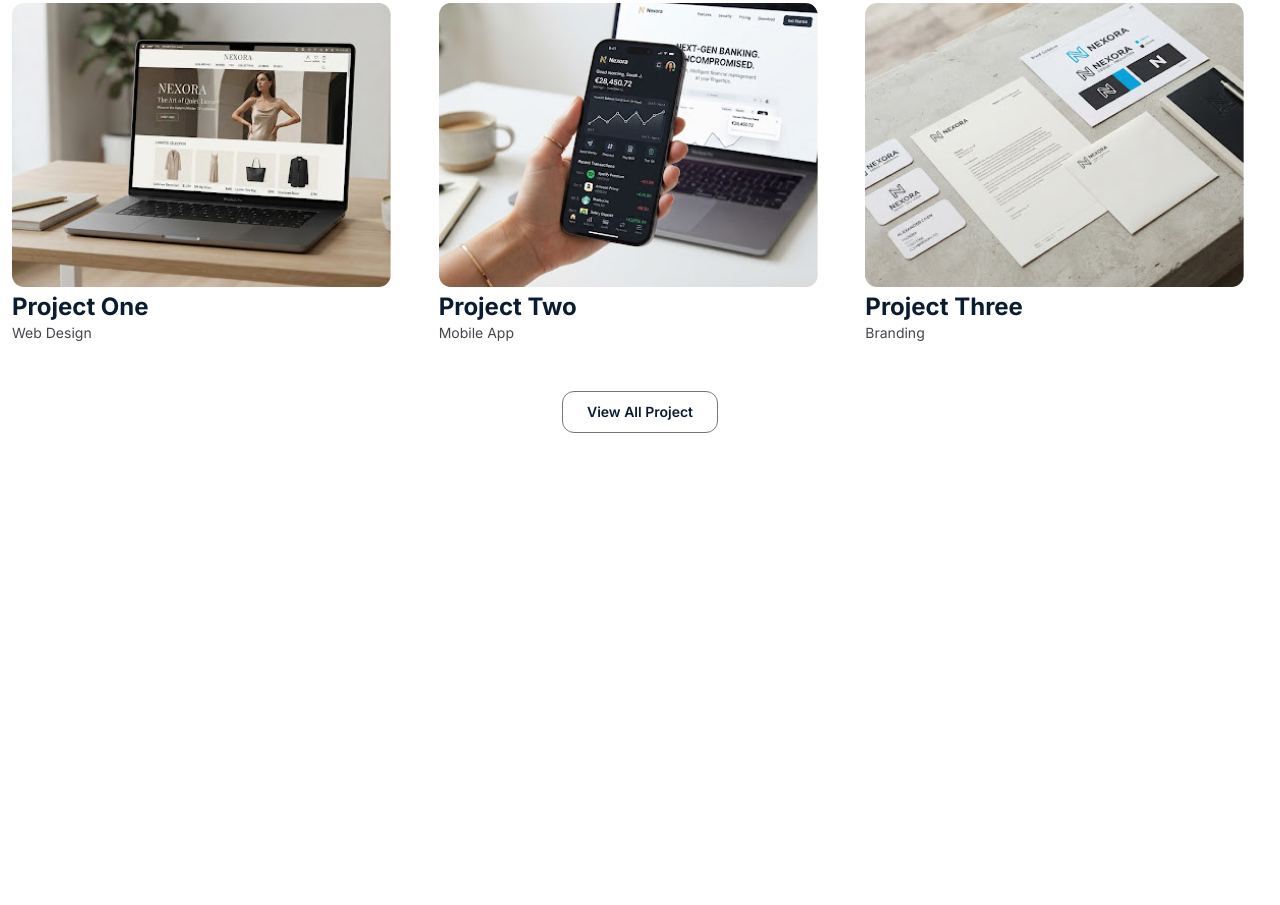
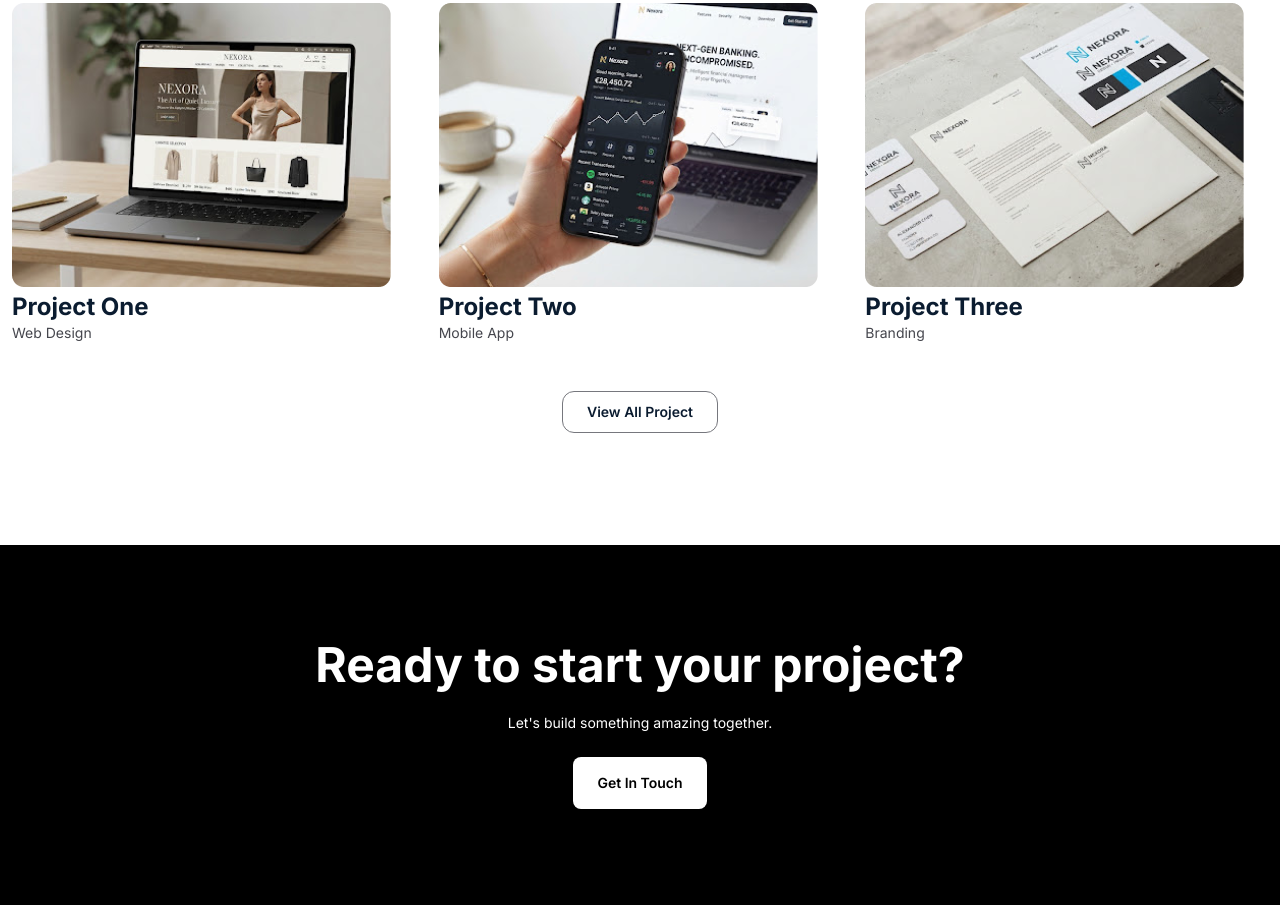
Before and after one commit to emonahmed-dev/CodeOrbit_ResponsiveLandingPage, a website: page index.html in a window 1280 px wide. Shown: the part 2702-3607 px from the top of the page. Before the commit the page ends 3247 px from the top, so only its background shows below. Drawn offline with Linux system fonts and the light colour scheme.

Commit message:
all sections are complite without footer

```diff
--- a/index.html
+++ b/index.html
@@ -166,9 +166,18 @@
       </div>
       <div class="mt-12 text-center">
         <button
-        class="text-[#0B1C30] py-2.5 px-6 rounded-xl text-sm font-semibold border border-[#76777D] cursor-pointer">
-        View All Project
-      </button>
+          class="text-[#0B1C30] py-2.5 px-6 rounded-xl text-sm font-semibold border border-[#76777D] cursor-pointer">
+          View All Project
+        </button>
+      </div>
+    </section>
+    <section class="bg-black px-3 py-24">
+      <div class="flex flex-col items-center gap-6">
+        <h2 class="font-bold text-5xl text-center text-white">Ready to start your project?</h2>
+        <p class="text-white text-sm text-center">Let's build something amazing together.</p>
+        <button class="bg-white text-black py-4 px-6 rounded-lg text-sm font-semibold cursor-pointer">
+          Get In Touch
+        </button>
       </div>
     </section>
   </main>
```
Also changed, not shown: style.css.
